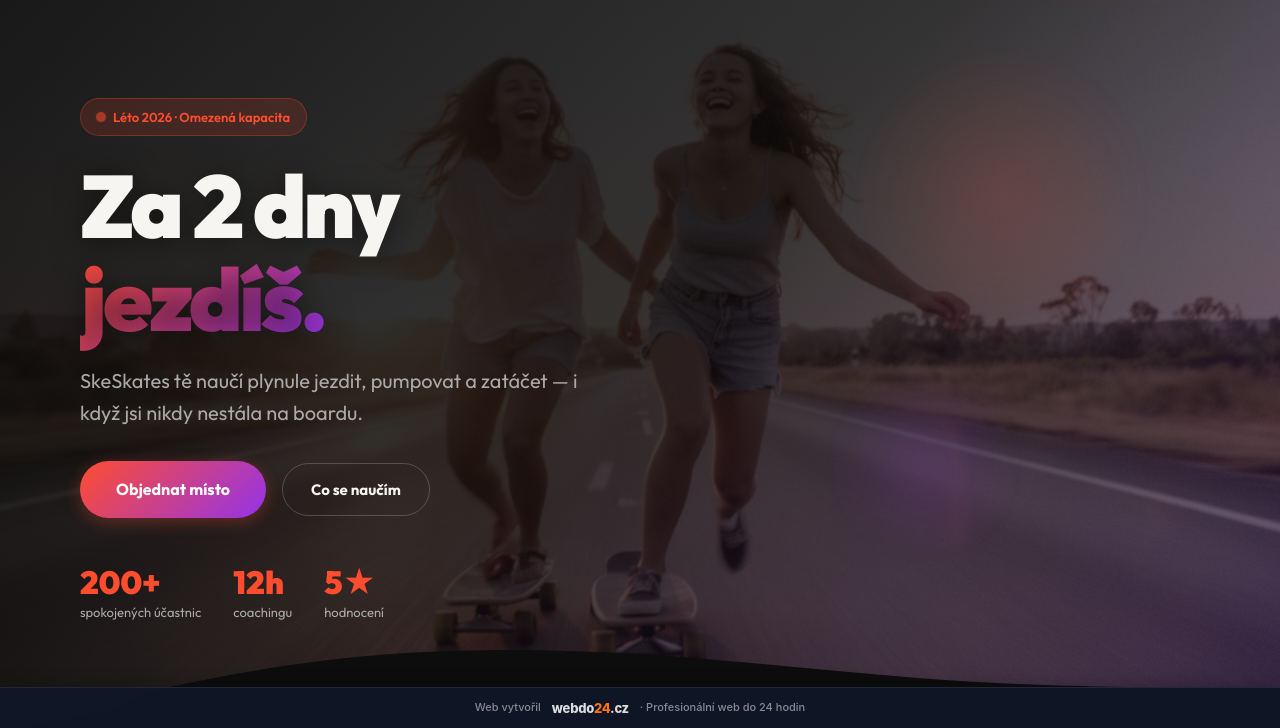
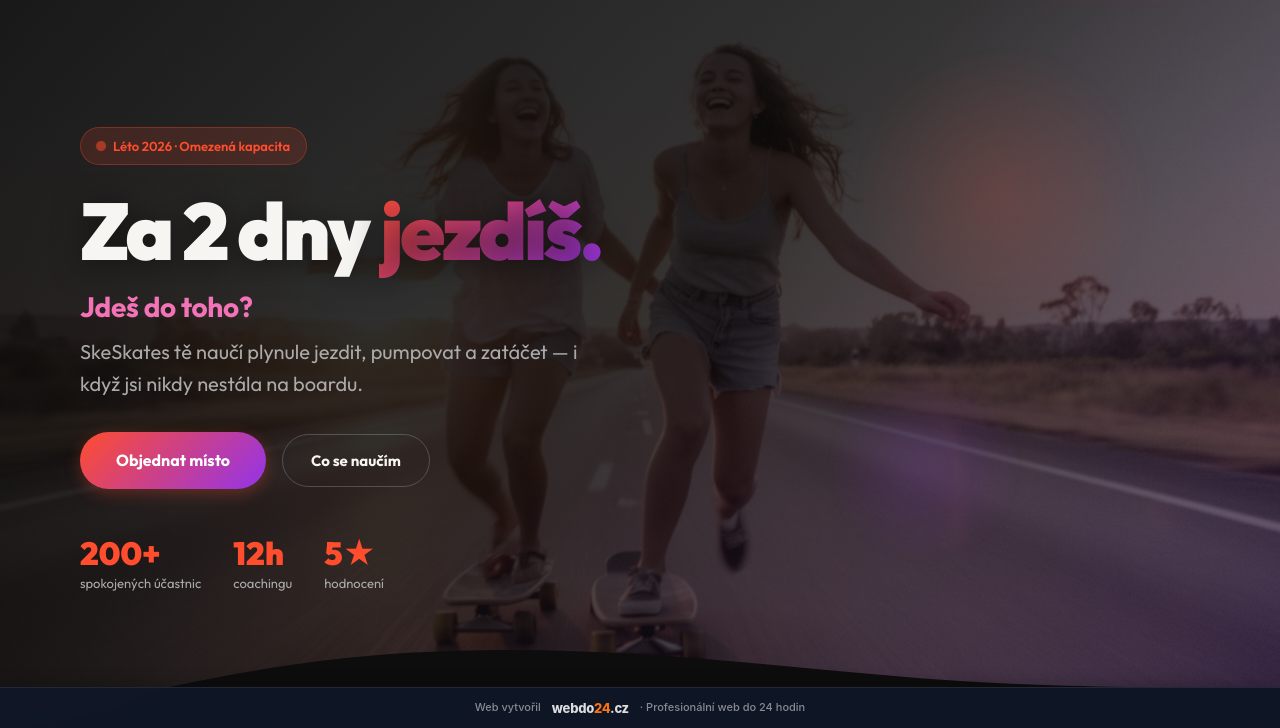
Before and after one commit to mirabeecko/sheskates, a plain HTML site: page index.html in a window 1280 px wide. Shown: the part 72-800 px from the top of the page. Drawn offline with Linux system fonts and the light colour scheme.

Commit message:
Hero title on single line, add challenge text Jdes do toho?

```diff
--- a/css/styles.css
+++ b/css/styles.css
@@ -343,12 +343,13 @@ button { font-family: inherit; cursor: pointer; border: none; background: none;
 }
 
 .hero-title {
-  font-size: clamp(2.5rem, 8vw, 5.5rem);
+  font-size: clamp(2rem, 7vw, 5rem);
   font-weight: 900;
   letter-spacing: -0.04em;
   line-height: 1.05;
-  margin-bottom: 1.25rem;
+  margin-bottom: 0.75rem;
   text-shadow: 0 4px 30px rgba(0,0,0,0.5);
+  white-space: nowrap;
 }
 
 .hero-title .accent {
@@ -356,6 +357,14 @@ button { font-family: inherit; cursor: pointer; border: none; background: none;
   -webkit-background-clip: text;
   -webkit-text-fill-color: transparent;
   background-clip: text;
+}
+
+.hero-challenge {
+  font-size: clamp(1.25rem, 3vw, 1.75rem);
+  font-weight: 700;
+  color: var(--accent-pink);
+  margin-bottom: 0.5rem;
+  letter-spacing: -0.01em;
 }
 
 .hero-lead {
--- a/index.html
+++ b/index.html
@@ -63,10 +63,10 @@ height="0" width="0" style="display:none;visibility:hidden"></iframe></noscript>
         </div>
       </div>
       <div class="reveal" data-delay="100">
-        <h1 class="hero-title">
-          Za 2 dny<br>
-          <span class="accent">jezdíš.</span>
-        </h1>
+        <h1 class="hero-title">Za 2 dny <span class="accent">jezdíš.</span></h1>
+      </div>
+      <div class="reveal" data-delay="150">
+        <p class="hero-challenge">Jdeš do toho?</p>
       </div>
       <div class="reveal" data-delay="200">
         <p class="hero-lead">
```
